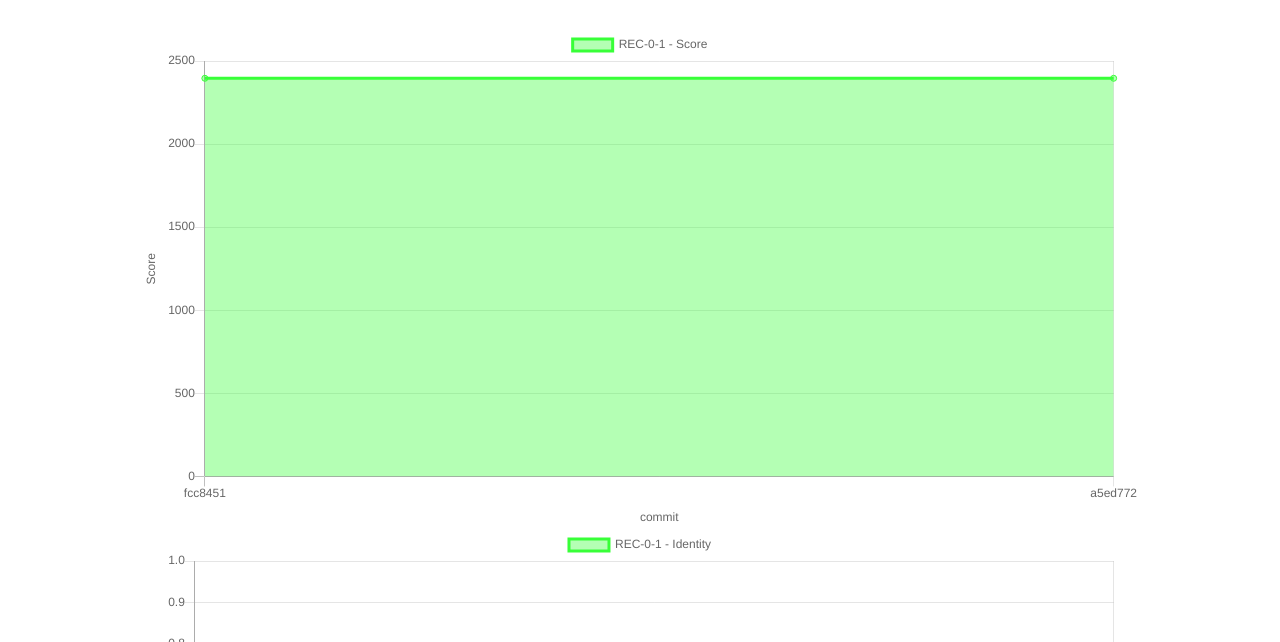
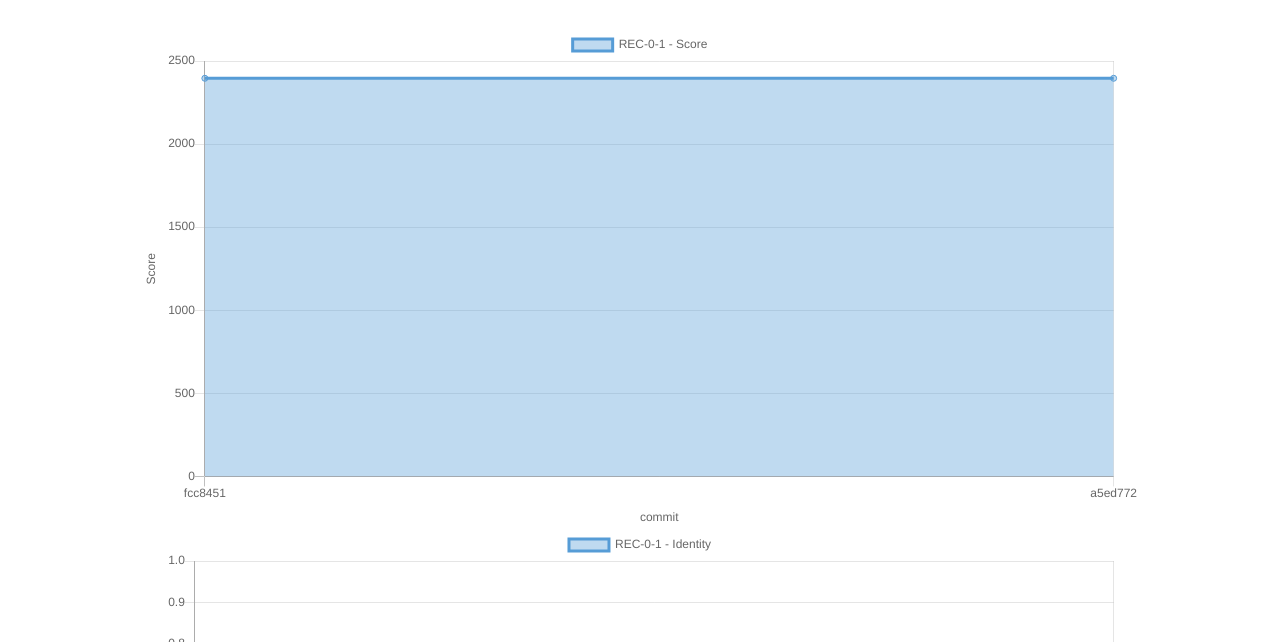
Before and after one commit to snijderlab/stitch-ci-results, a plain HTML site: page dev/bench/index.html in a window 1280 px wide. Shown: the part 158-800 px from the top of the page. Drawn offline with nearby package versions, Linux system fonts and the light colour scheme.

Commit message:
Updated graph colours

```diff
--- a/dev/bench/index.html
+++ b/dev/bench/index.html
@@ -120,7 +120,7 @@
           catch2: '#f34b7d',
           julia: '#a270ba',
           benchmarkdotnet: '#178600',
-          customBiggerIsBetter: '#38ff38',
+          customBiggerIsBetter: '#569CD6',
           customSmallerIsBetter: '#ff3838',
           _: '#333333'
         };
```
